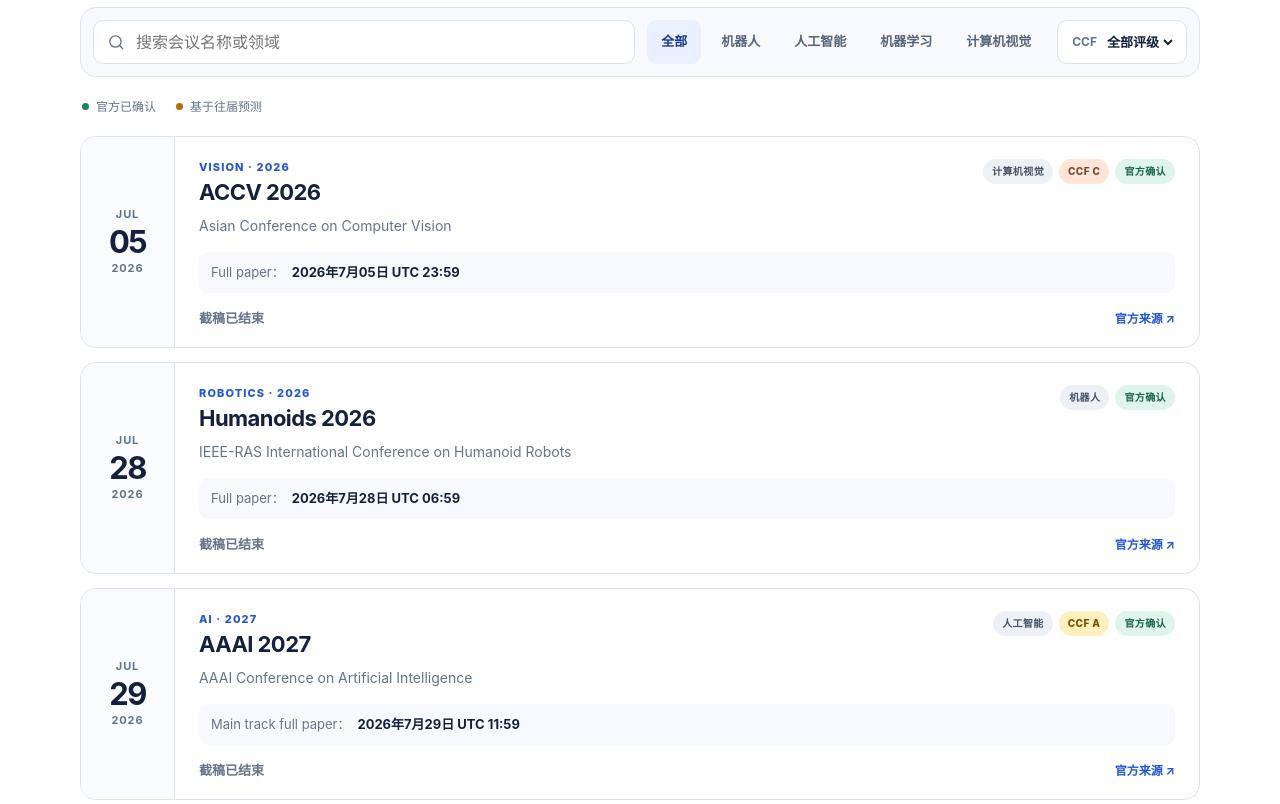
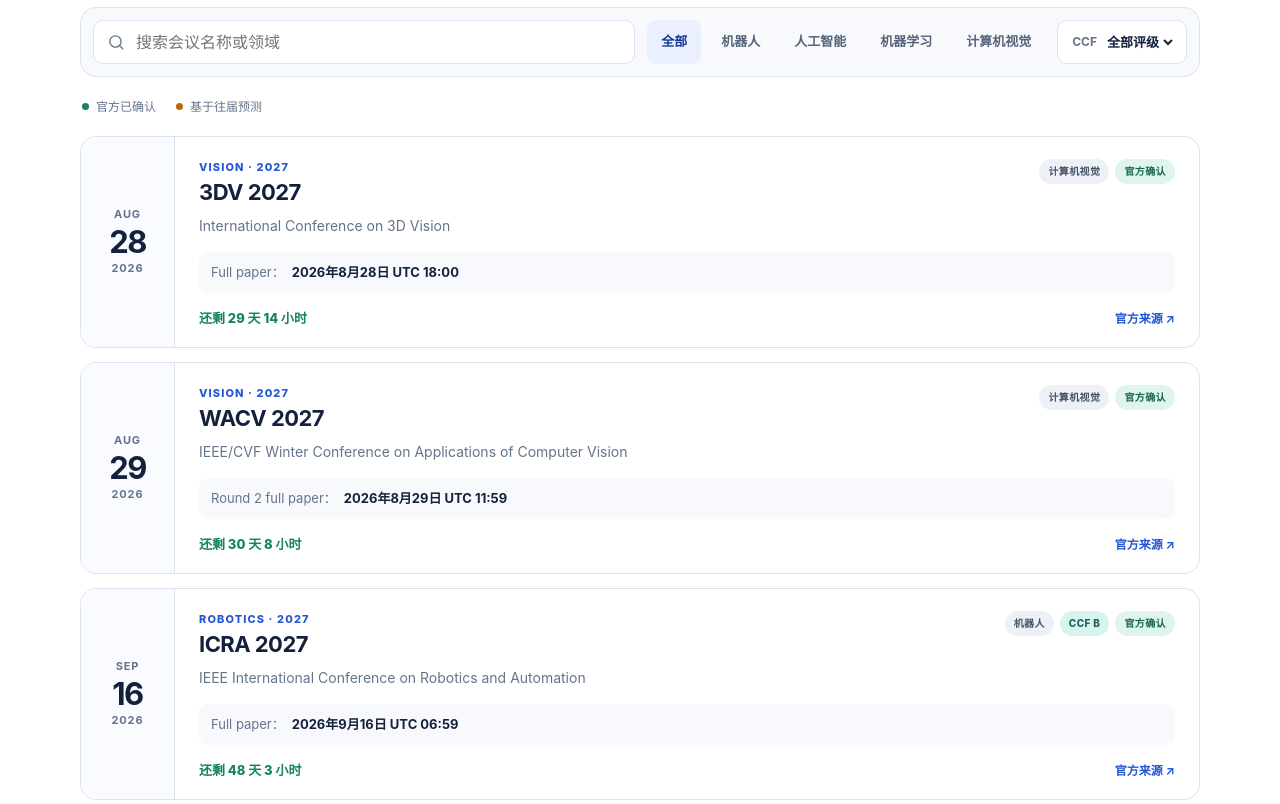
Before and after one commit to Junb0Dong/robotics_deadlines, a website: page index.html in a window 1280 px wide. Shown: the part 780-1584 px from the top of the page. Drawn offline with Linux system fonts and the light colour scheme.

Commit message:
Remove expired conference deadlines

```diff
--- a/app.js
+++ b/app.js
@@ -225,7 +225,7 @@
 
 async function loadConferences() {
   try {
-    const response = await fetch("./data/conferences.json?v=20260730-1", {
+    const response = await fetch("./data/conferences.json?v=20260730-2", {
       cache: "no-store",
     });
     if (!response.ok) throw new Error(`HTTP ${response.status}`);
--- a/data/conferences.json
+++ b/data/conferences.json
@@ -1,32 +1,6 @@
 {
   "lastUpdated": "2026-07-30",
   "conferences": [
-    {
-      "acronym": "ACCV",
-      "edition": "2026",
-      "name": "Asian Conference on Computer Vision",
-      "area": "Vision",
-      "ccf": "C",
-      "deadlineType": "Full paper",
-      "deadline": "2026-07-05T23:59:00Z",
-      "status": "confirmed",
-      "expectedWindow": null,
-      "sortDate": "2026-07-05",
-      "source": "https://accv2026.org/"
-    },
-    {
-      "acronym": "Humanoids",
-      "edition": "2026",
-      "name": "IEEE-RAS International Conference on Humanoid Robots",
-      "area": "Robotics",
-      "ccf": null,
-      "deadlineType": "Full paper",
-      "deadline": "2026-07-27T23:59:00-07:00",
-      "status": "confirmed",
-      "expectedWindow": null,
-      "sortDate": "2026-07-27",
-      "source": "https://2026.ieee-humanoids.org/call-for-papers/"
-    },
     {
       "acronym": "ICLR",
       "edition": "2027",
@@ -117,19 +91,6 @@
       "expectedWindow": null,
       "sortDate": "2026-10-08",
       "source": "https://aamas2026.org/"
-    },
-    {
-      "acronym": "AAAI",
-      "edition": "2027",
-      "name": "AAAI Conference on Artificial Intelligence",
-      "area": "AI",
-      "ccf": "A",
-      "deadlineType": "Main track full paper",
-      "deadline": "2026-07-28T23:59:00-12:00",
-      "status": "confirmed",
-      "expectedWindow": null,
-      "sortDate": "2026-07-28",
-      "source": "https://aaai.org/conference/aaai/aaai-27/main-technical-track-call/"
     },
     {
       "acronym": "WACV",
--- a/index.html
+++ b/index.html
@@ -161,6 +161,6 @@
       </article>
     </template>
 
-    <script src="./app.js?v=20260730-1" defer></script>
+    <script src="./app.js?v=20260730-2" defer></script>
   </body>
 </html>
```
Also changed, not shown: docs/research/2026-07-30-conference-deadlines.md (+1 -1 lines).
